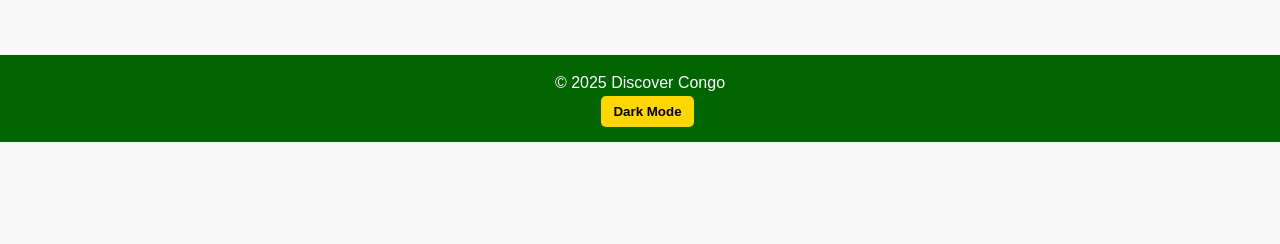
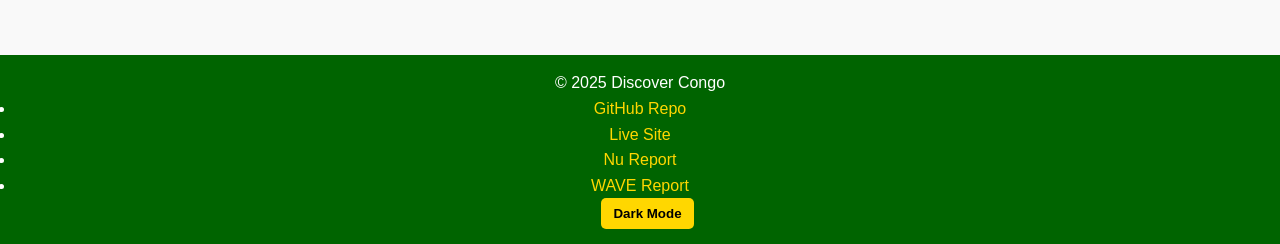
Before and after one commit to sweetiesyvi/projetAlpha, a plain HTML site: page docs/index.html in a window 1280 px wide. Shown: the part 879-1123 px from the top of the page. Before the commit the page ends 1021 px from the top, so only its background shows below. Drawn offline with Linux system fonts and the light colour scheme.

Commit message:
Update index.html

```diff
--- a/docs/index.html
+++ b/docs/index.html
@@ -39,6 +39,12 @@
 
   <footer>
     <p>© 2025 Discover Congo</p>
+    <ul>
+    <li><a href="https://github.com/your-username/discover-congo">GitHub Repo</a></li>
+    <li><a href="https://your-username.github.io/discover-congo/">Live Site</a></li>
+    <li><a href="https://validator.w3.org/nu/?doc=https%3A%2F%2Fyour-username.github.io%2Fdiscover-congo%2F">Nu Report</a></li>
+    <li><a href="https://wave.webaim.org/report#/https://your-username.github.io/discover-congo/">WAVE Report</a></li>
+  </ul>
     <button id="theme-btn">Dark Mode</button>
   </footer>
 </body>
```
